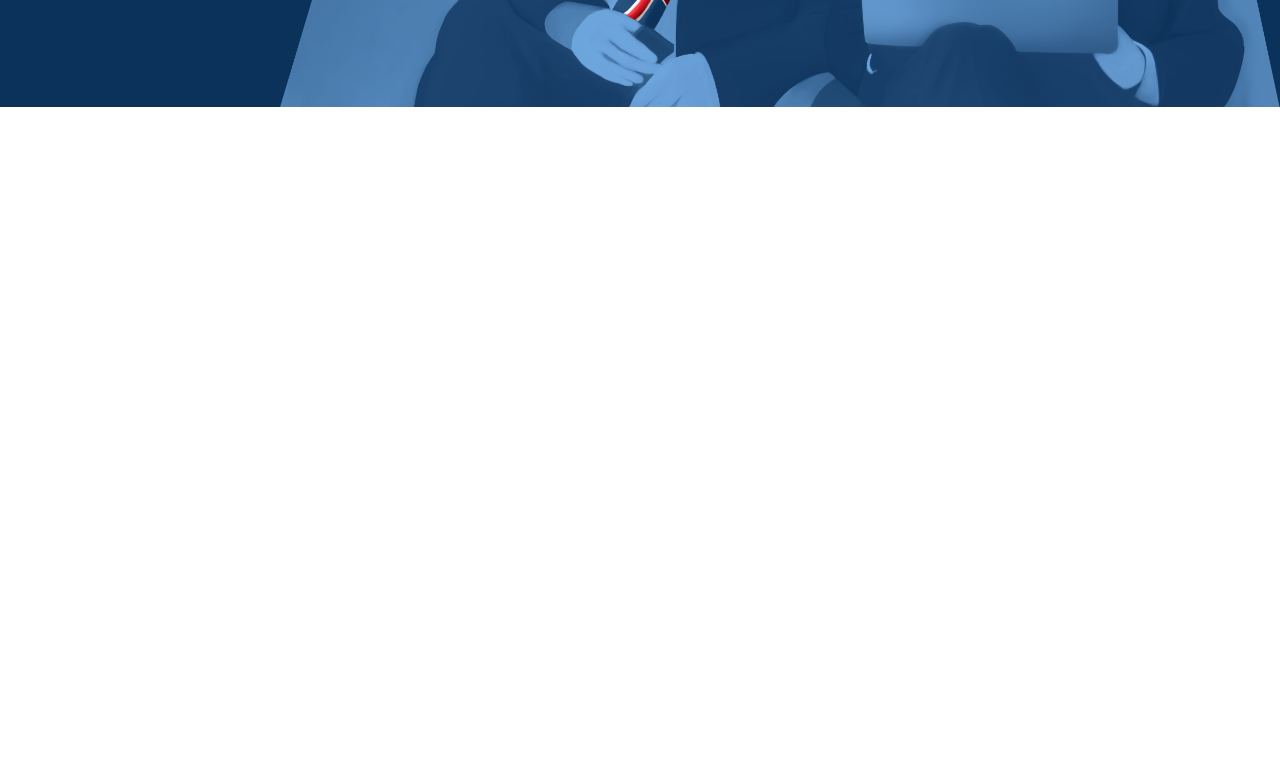
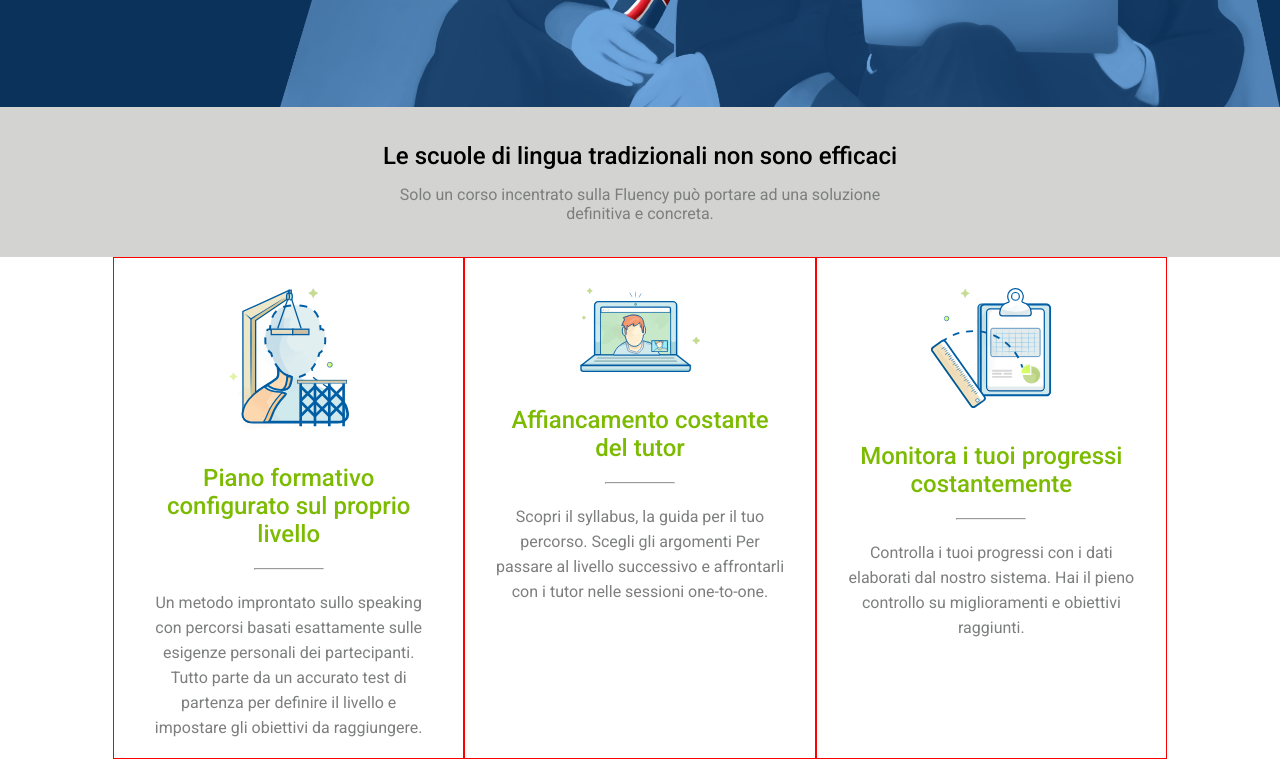
Before and after one commit to emanueleattina/htmlcss-fluentify, a plain HTML site: page index.html in a window 1280 px wide. Shown: the part 473-1232 px from the top of the page. Before the commit the page ends 800 px from the top, so only its background shows below. Drawn offline with Linux system fonts and the light colour scheme.

Commit message:
Carico bozza di main
Devo ancora correggere le colonne 33 e inserire all'interno di ognuna altre righe per immagini e testi

```diff
--- a/assets/css/master.css
+++ b/assets/css/master.css
@@ -35,8 +35,10 @@ body
 .col-100
 {
   width: 100%;
+  height: 100%;
   float: left;
   padding: 0 15px;
+  position: relative;
 }
 
 .col-50
@@ -51,8 +53,10 @@ body
 .col-33
 {
   width: calc(100% / 3);
+  height: 100%;
   float: left;
   padding: 0 15px;
+  position: relative;
 }
 
 .mt-30
@@ -203,3 +207,70 @@ nav ul li a
   left: 0;
   transform: translate(0, -50%);
 }
+
+.bg-grey
+{
+  width: 100%;
+  background: #D3D3D2;
+  height: 150px;
+}
+
+.sottotitolo
+{
+  text-align: center;
+  position: absolute;
+  top: 50%;
+  left: 50%;
+  transform: translate(-50%, -50%);
+}
+
+.sottotitolo h2
+{
+  font-weight: 500;
+}
+
+.sottotitolo p
+{
+  color: #7D7E7E;
+  margin-top: 15px;
+}
+
+/* CANCELLARE */
+
+.col-33
+{
+  border: 1px solid red;
+}
+
+/* CANCELLARE */
+
+.scheda
+{
+  padding: 30px 15px;
+  text-align: center;
+  height: 500px;
+}
+
+.scheda img
+{
+  width: 120px;
+  margin-bottom: 30px;
+}
+
+.scheda h2
+{
+  font-weight: 500;
+  color: #7CBB01;
+}
+
+.scheda hr
+{
+  width: 70px;
+  margin: 20px auto
+}
+
+.scheda p
+{
+  color: #7D7E7E;
+  line-height: 25px;
+}
--- a/index.html
+++ b/index.html
@@ -44,6 +44,55 @@
       </section>
     </header>
 
+    <main>
+      <section class="bg-grey">
+        <div class="container">
+          <div class="row">
+            <div class="col-100">
+              <div class="sottotitolo">
+                <h2>Le scuole di lingua tradizionali non sono efficaci</h2>
+                <p>Solo un corso incentrato sulla Fluency può portare ad una soluzione definitiva e concreta.</p>
+              </div>
+            </div>
+          </div>
+        </div>
+      </section>
+
+      <section>
+        <div class="container">
+          <div class="row">
+            <div class="col-33">
+              <div class="scheda">
+                <img src="./assets/img/profile.svg" alt="Avatar in costruzione">
+                <h2>Piano formativo configurato sul proprio livello</h2>
+                <hr>
+                <p>Un metodo improntato sullo speaking con percorsi basati esattamente sulle esigenze personali dei partecipanti. Tutto parte da un accurato test di partenza per definire il livello e impostare gli obiettivi da raggiungere.</p>
+              </div>
+            </div>
+
+            <div class="col-33">
+              <div class="scheda">
+                <img src="./assets/img/computer.svg" alt="Videochiamata con il computer">
+                <h2>Affiancamento costante del tutor</h2>
+                <hr>
+                <p>Scopri il syllabus, la guida per il tuo percorso. Scegli gli argomenti Per passare al livello successivo e affrontarli con i tutor nelle sessioni one-to-one.</p>
+              </div>
+            </div>
+
+            <div class="col-33">
+              <div class="scheda">
+                <img src="./assets/img/doc.svg" alt="Foglio con cartella">
+                <h2>Monitora i tuoi progressi costantemente</h2>
+                <hr>
+                <p>Controlla i tuoi progressi con i dati elaborati dal nostro sistema. Hai il pieno controllo su miglioramenti e obiettivi raggiunti.</p>
+              </div>
+            </div>
+
+          </div>
+        </div>
+      </section>
+    </main>
+
 
 
   </body>
```
